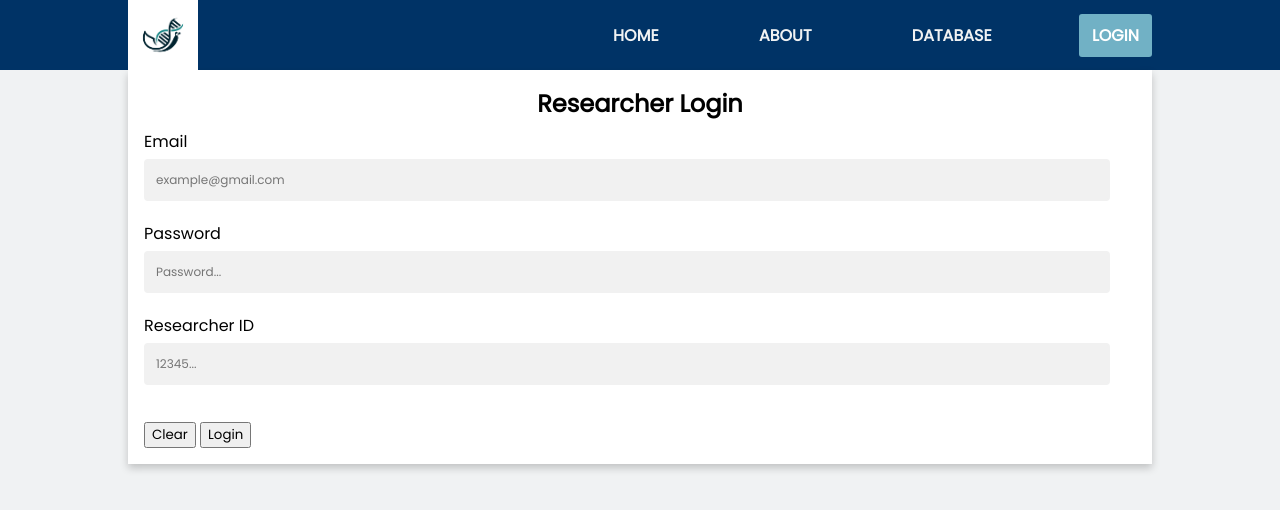
After one commit to Mohammed-Ali45/BIOM9450_Major, a PHP site: page /login-r.php in a window 1280 px wide. The commit adds this page. Shown: the top 510 px of the page. Run offline with PHP 8.4, Linux system fonts and the light colour scheme.

Commit message:
login page and validation without php validation yet

```diff
--- a/css/style.css
+++ b/css/style.css
@@ -61,7 +61,7 @@ nav ul {
 nav ul li {
     display: inline-block;
     margin-left: 70px;
-     padding-top: 20px;
+     padding-top: 23px;
 }
 
 nav ul li a {
@@ -76,6 +76,44 @@ nav ul li a {
 nav a:hover {
     color: #D6A419;
 }
+
+/* Dropdown Button */
+.dropbtn {
+    background-color: #71B1C5;
+    color: white;
+  }
+
+  /* The container <div> - needed to position the dropdown content */
+  .dropdown {
+    position: relative;
+    display: inline-block;
+  }
+
+  /* Dropdown Content (Hidden by Default) */
+  .dropdown-content {
+    display: none;
+    position: absolute;
+    background-color: #71B1C5;
+    min-width: 130px;
+    z-index: 1;
+    border-radius: 0.2rem;
+    top: 29px;
+    right: 0; /* Align from the right */
+  }
+
+  /* Links inside the dropdown */
+  .dropdown-content a {
+    color: white;
+    padding: 10px;
+    text-decoration: none;
+    display: block;
+  }
+
+  /* Show the dropdown menu on hover */
+  .dropdown:hover .dropdown-content {display: block;}
+
+  /* Change the background color of the dropdown button when the dropdown content is shown */
+  .dropdown:hover .dropbtn {background-color: #71B1C5;}
 
 /* setting up the cards to be only in a column */
 .card-single {
--- a/header.php
+++ b/header.php
@@ -32,7 +32,13 @@
                     <li><a href="index.php">Home</a></li>
                     <li><a href="about.php">About</a></li>
                     <li><a href="database.php">Database</a></li>
-                    <li><a href="login.php">Login</a></li>
+                    <li><div class="dropdown">
+                        <a class="dropbtn">Login</a>
+                        <div class="dropdown-content">
+                            <a href="login-p.php">Patient</a>
+                            <a href="login-r.php">Staff</a>
+                        </div>
+                    </div></li>
                 </ul>
             </nav>
         </div>
--- /dev/null
+++ b/login-r.php
@@ -0,0 +1,36 @@
+<?php
+    include_once 'header.php'
+?>
+
+<div class="card-single">
+    <div class="card">
+        <div class="card-header">Researcher Login</div>
+        <div class="card-body">
+            <form id="form" onsubmit="return validateForm()" action="includes/login-inc.php" method="post" >
+                <div class="input-control">
+                    <label for="email">Email</label>
+                    <input id="email" name="email" type="text" placeholder="example@gmail.com">
+                    <div class="error"></div>
+                </div>
+                <div class="input-control">
+                    <label for="password">Password</label>
+                    <input id="password" name="password" type="password" placeholder="Password...">
+                    <div class="error"></div>
+                </div>
+                <div class="input-control">
+                    <label for="rid">Researcher ID</label>
+                    <input id="rid" name="rid" type="text" placeholder="12345...">
+                    <div class="error"></div>
+                </div>
+                <div class="card-footer">
+                    <input type="reset" button class="btn btn-outline" value="Clear"> <!--clears all input fields-->
+                    <input type="submit" button class="btn" value="Login"> <!--submit button-->
+                </div>
+            </form>
+        </div>
+    </div>
+</div>
+
+<?php
+    include_once 'footer.php'
+?>
--- /dev/null
+++ b/validation.js
@@ -0,0 +1,100 @@
+//save a reference for each form element retireved by id from html file
+const form = document.getElementById('form');
+const email = document.getElementById('email');
+const password = document.getElementById('password');
+const rid = document.getElementById('rid');
+
+//valid email format
+const isValidEmail = email => {
+    const re = /^(([^<>()[\]\\.,;:\s@"]+(\.[^<>()[\]\\.,;:\s@"]+)*)|(".+"))@((\[[0-9]{1,3}\.[0-9]{1,3}\.[0-9]{1,3}\.[0-9]{1,3}\])|(([a-zA-Z\-0-9]+\.)+[a-zA-Z]{2,4}))$/;
+   return re.test(String(email).toLowerCase());
+}
+
+//valid password format
+var passw = /^(?=.*\d)(?=.*[a-z])(?=.*[A-Z]).{8,}$/;
+
+//valid researcher id format
+var ridchar = /^[a-zA-Z0-9]*$/;
+
+//setting error message
+// based on the error provided from the input control and save a reference for the input display which is inside inputControl as a div
+const setError = (element, message) => { //function taking two parameters, the element input for which is validated and the error message it will display
+    const inputControl = element.parentElement; //retrieving parent element
+    const errorDisplay = inputControl.querySelector('.error'); //locating element 'error' in inputControl
+
+    errorDisplay.innerText = message; //message to be provided in the parameter
+    inputControl.classList.add('error'); //adding error class this will show the red border
+    inputControl.classList.remove('success'); //this will remove success class
+
+};
+
+// this is for successful input message similar setup to error message
+const setSuccess = (element) => { //no message needed
+    const inputControl = element.parentElement;
+    const errorDisplay = inputControl.querySelector('.error');
+
+    errorDisplay.innerText= ''; //removed the error message
+    inputControl.classList.add('success'); //add success class will show the green border
+    inputControl.classList.remove('error'); //remove error class
+};
+
+//validation functions for each field are set up similarly whereby the
+// set up a function that is the value of the input element in the field of choice
+// field is checked if its empty checked for correct format
+// if successful will show success class if failed will show error class
+
+// validating email function
+const validateEmail = () => {
+    const emailValue=email.value.trim(); //trim is used to get rid of the white space
+    if(emailValue === '') {
+        setError(email, 'Email is required'); //error message
+    } else if (!isValidEmail(emailValue)) { //checking for valid email format
+        setError(email, 'Provide a valid email address'); //error message
+    } else {
+        setSuccess(email); //success message
+    }
+}
+
+// validating password function
+const validatePassword = () => {
+    const passwordValue=password.value.trim();
+    if(passwordValue === '') {
+        setError(password, 'Password is required');
+    } else if (password.value.match(passw)) { //checking for matching format
+        setSuccess(password);
+    } else {
+        setError(password, 'Password must contain 8 characters, and include number, upper case, and lower case letter.');
+    }
+}
+
+// validating researcher ID function
+const validateRid = () => {
+    const ridValue=rid.value.trim();
+    if(ridValue === '') {
+        setError(rid, 'Researcher ID is required');
+    } else if (rid.value.match(ridchar)) { //checking for matching format
+        setSuccess(rid);
+    } else {
+        setError(rid, 'Please enter valid Researcher ID.');
+    }
+}
+
+//Add event listeners to each field using validation function to immediately validate field
+email.addEventListener('change', validateEmail); //using change to check upon inputting something
+password.addEventListener('change', validatePassword);
+rid.addEventListener('change', validateRid);
+
+//Add event listener for when submit button is clicked
+form.addEventListener('submit', l => {
+    l.preventDefault(); //prevent the form submitting before validating the input, will show error message
+
+    // validate inputs functions
+    validateEmail();
+    validatePassword();
+    validateRid();
+
+    if (document.querySelectorAll('.success').length === 3) { //ensuring 6 sucessful fields are met
+        // submit the form
+        form.submit();
+    }
+ });
```
Also changed, not shown: login-p.php (added, +32 -0 lines).
